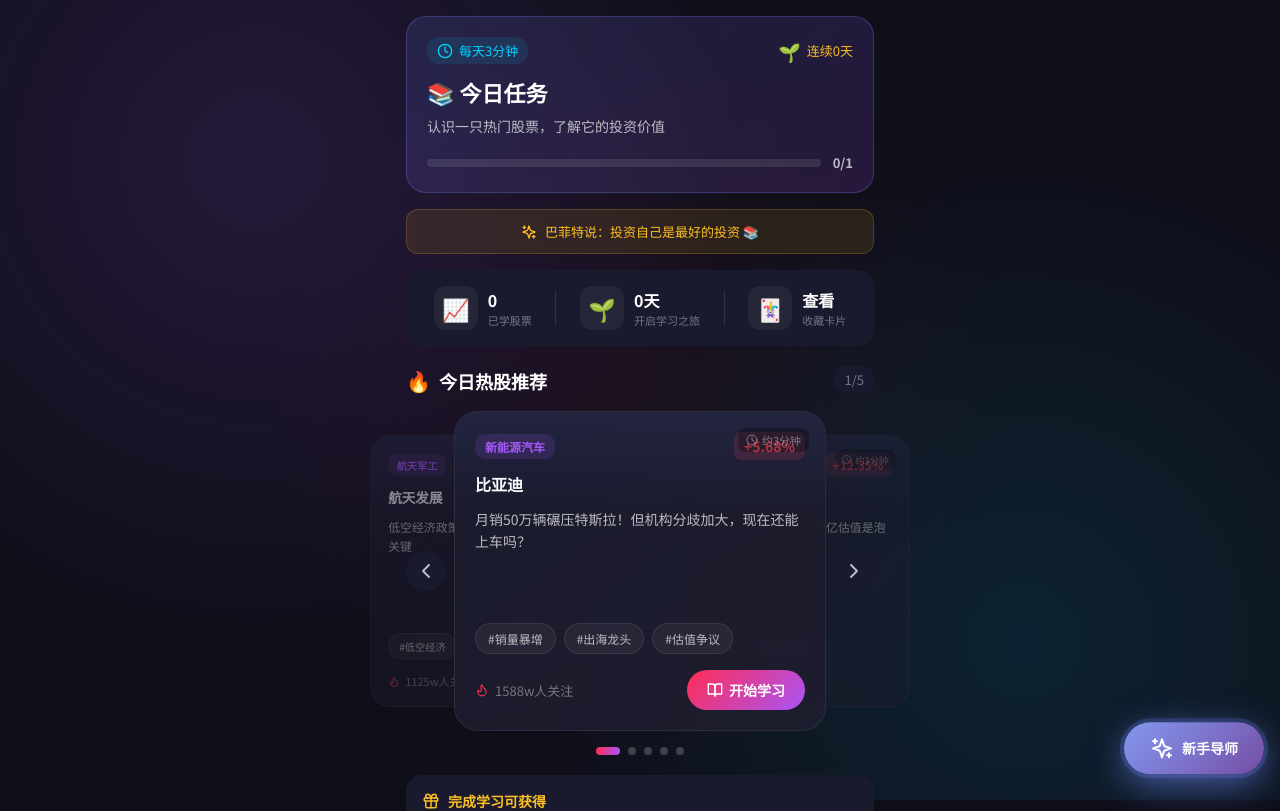
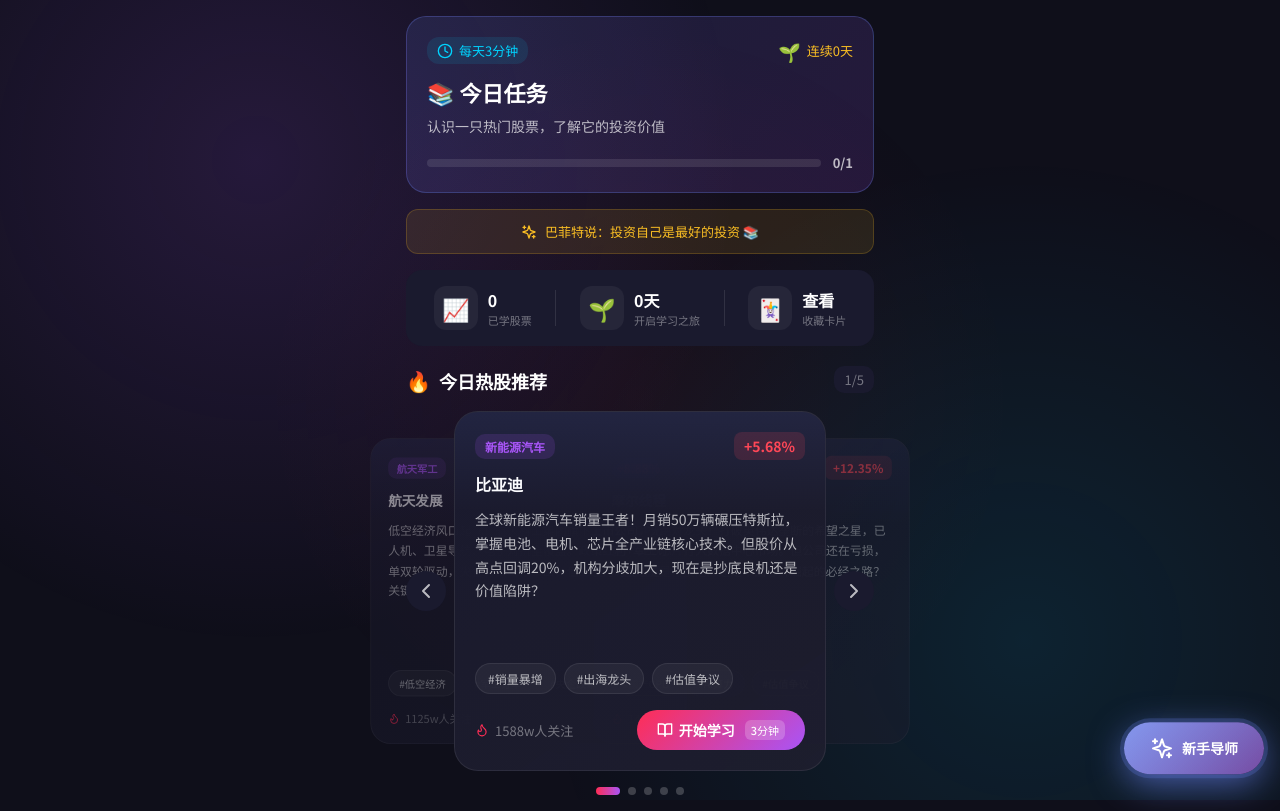
Before and after one commit to hyxsufe-bit/daily-stock, a React (Vite) app in the folder client/: page / in a window 1280 px wide. Shown: the top 811 px of the page. Built offline with nearby package versions, Linux system fonts and the light colour scheme.

Commit message:
fix: card overlap issue, enhance stock summaries

```diff
--- a/client/src/pages/Home.css
+++ b/client/src/pages/Home.css
@@ -245,7 +245,7 @@
 
 .card-stack {
   flex: 1;
-  height: 320px;
+  height: 360px;
   position: relative;
   perspective: 1000px;
 }
@@ -307,6 +307,8 @@
   justify-content: space-between;
   align-items: center;
   margin-bottom: 12px;
+  position: relative;
+  z-index: 2;
 }
 
 .industry-tag {
@@ -346,12 +348,12 @@
 /* AI简介 */
 .stock-summary {
   font-size: 14px;
-  line-height: 1.6;
+  line-height: 1.7;
   color: var(--text-secondary);
   margin: 0 0 16px;
   flex: 1;
   display: -webkit-box;
-  -webkit-line-clamp: 3;
+  -webkit-line-clamp: 5;
   -webkit-box-orient: vertical;
   overflow: hidden;
 }
@@ -410,19 +412,13 @@
   box-shadow: 0 8px 20px rgba(255, 45, 85, 0.4);
 }
 
-/* 学习时长提示 */
-.time-hint {
-  position: absolute;
-  top: 16px;
-  right: 16px;
-  display: flex;
-  align-items: center;
-  gap: 4px;
+.time-badge {
   font-size: 11px;
-  color: var(--text-muted);
-  background: rgba(0, 0, 0, 0.3);
-  padding: 4px 8px;
-  border-radius: 8px;
+  font-weight: 500;
+  background: rgba(255, 255, 255, 0.2);
+  padding: 2px 6px;
+  border-radius: 6px;
+  margin-left: 4px;
 }
 
 /* 进度点 */
--- a/client/src/pages/Home.tsx
+++ b/client/src/pages/Home.tsx
@@ -237,14 +237,9 @@
                         <button className="learn-btn">
                           <BookOpen size={16} />
                           开始学习
+                          <span className="time-badge">3分钟</span>
                         </button>
                       )}
-                    </div>
-
-                    {/* 学习时长提示 */}
-                    <div className="time-hint">
-                      <Clock size={12} />
-                      <span>约3分钟</span>
                     </div>
                   </div>
                 </div>
```
Also changed, not shown: client/src/data/stocks.json.
